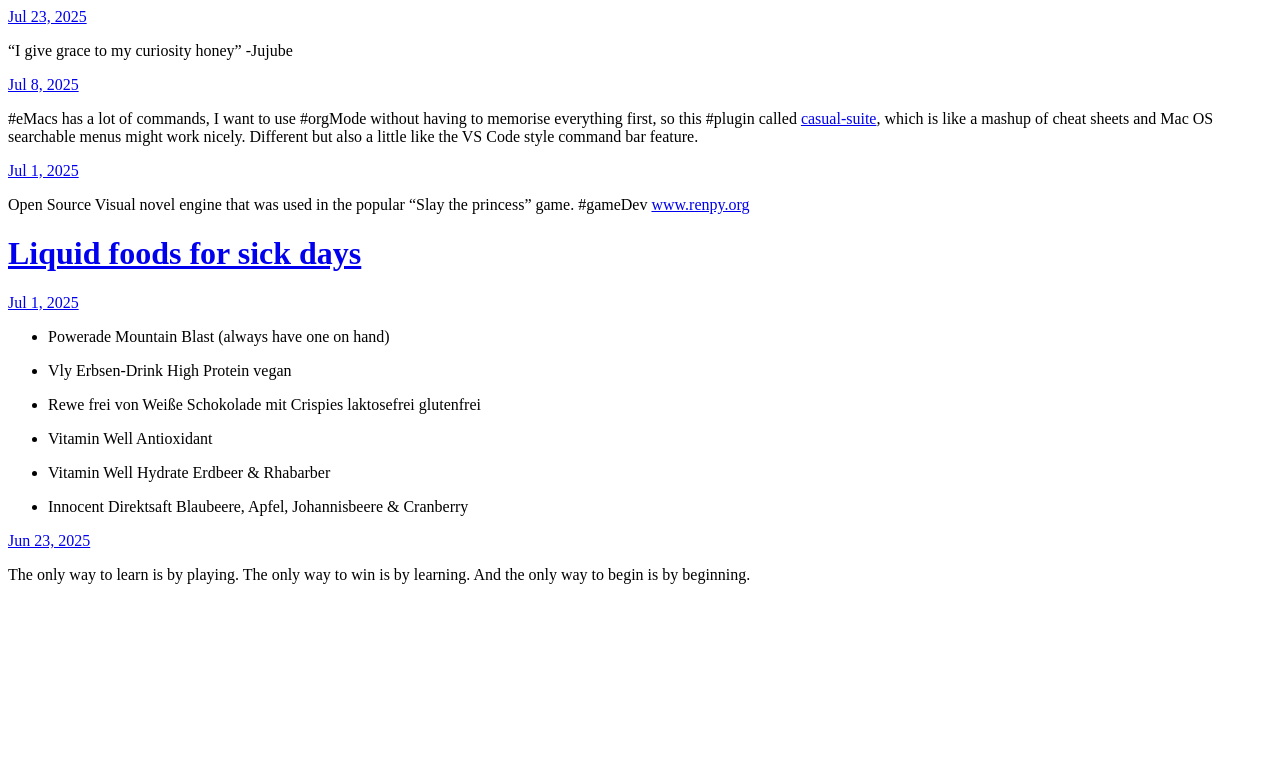
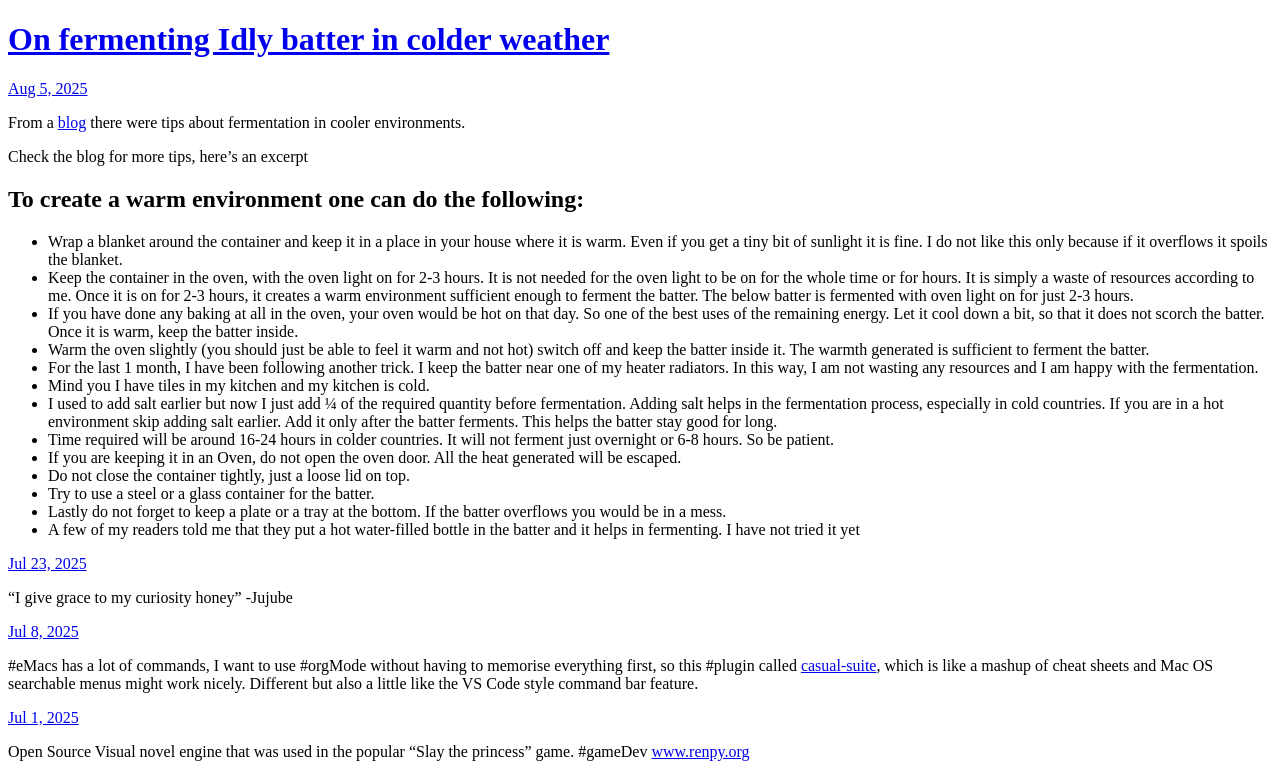
Before and after one commit to mahatiGH/Himaha, a plain HTML site: page index.html in a window 1280 px wide. Shown: the top 779 px of the page. Drawn offline with Linux system fonts and the light colour scheme.

Commit message:
Archiving 2 files from Micro.blog.

```diff
--- a/index.html
+++ b/index.html
@@ -21,6 +21,36 @@
 <div class="h-feed">
 
 
+
+	  <div class="h-entry">
+
+			<h1><a href="https://himaha.com/2025/08/05/on-fermenting-idly-batter-in.html">On fermenting Idly batter  in colder weather</a></h1>
+
+
+		<a href="https://himaha.com/2025/08/05/on-fermenting-idly-batter-in.html" class="u-url"><time class="dt-published" datetime="2025-08-05 13:36:21 &#43;0200">Aug 5, 2025</time></a>
+
+		<div class="e-content">
+			 <p>From a <a href="https://cookwithrenu.com/fermenting-idli-dosa-batter-in-cold-climate/" title="The website “cook with Renu”">blog</a> there were tips about fermentation in cooler environments.</p>
+<p>Check the blog for more tips, here’s an excerpt</p>
+<h2 id="to-create-a-warm-environment-one-can-do-the-following">To create a warm environment one can do the following:</h2>
+<ul>
+<li>Wrap a blanket around the container and keep it in a place in your house where it is warm. Even if you get a tiny bit of sunlight it is fine. I do not like this only because if it overflows it spoils the blanket.</li>
+<li>Keep the container in the oven, with the oven light on for 2-3 hours. It is not needed for the oven light to be on for the whole time or for hours. It is simply a waste of resources according to me. Once it is on for 2-3 hours, it creates a warm environment sufficient enough to ferment the batter. The below batter is fermented with oven light on for just 2-3 hours.</li>
+<li>If you have done any baking at all in the oven, your oven would be hot on that day. So one of the best uses of the remaining energy. Let it cool down a bit, so that it does not scorch the batter. Once it is warm, keep the batter inside.</li>
+<li>Warm the oven slightly (you should just be able to feel it warm and not hot) switch off and keep the batter inside it. The warmth generated is sufficient to ferment the batter.</li>
+<li>For the last 1 month, I have been following another trick. I keep the batter near one of my heater radiators. In this way, I am not wasting any resources and I am happy with the fermentation.</li>
+<li>Mind you I have tiles in my kitchen and my kitchen is cold.</li>
+<li>I used to add salt earlier but now I just add ¼ of the required quantity before fermentation. Adding salt helps in the fermentation process, especially in cold countries. If you are in a hot environment skip adding salt earlier. Add it only after the batter ferments. This helps the batter stay good for long.</li>
+<li>Time required will be around 16-24 hours in colder countries. It will not ferment just overnight or 6-8 hours. So be patient.</li>
+<li>If you are keeping it in an Oven, do not open the oven door. All the heat generated will be escaped.</li>
+<li>Do not close the container tightly, just a loose lid on top.</li>
+<li>Try to use a steel or a glass container for the batter.</li>
+<li>Lastly do not forget to keep a plate or a tray at the bottom. If the batter overflows you would be in a mess.</li>
+<li>A few of my readers told me that they put a hot water-filled bottle in the batter and it helps in fermenting. I have not tried it yet</li>
+</ul>
+
+		</div>
+	  </div>
 
 	  <div class="h-entry">
 
```
Also changed, not shown: feed.json (+9 -0 lines).
